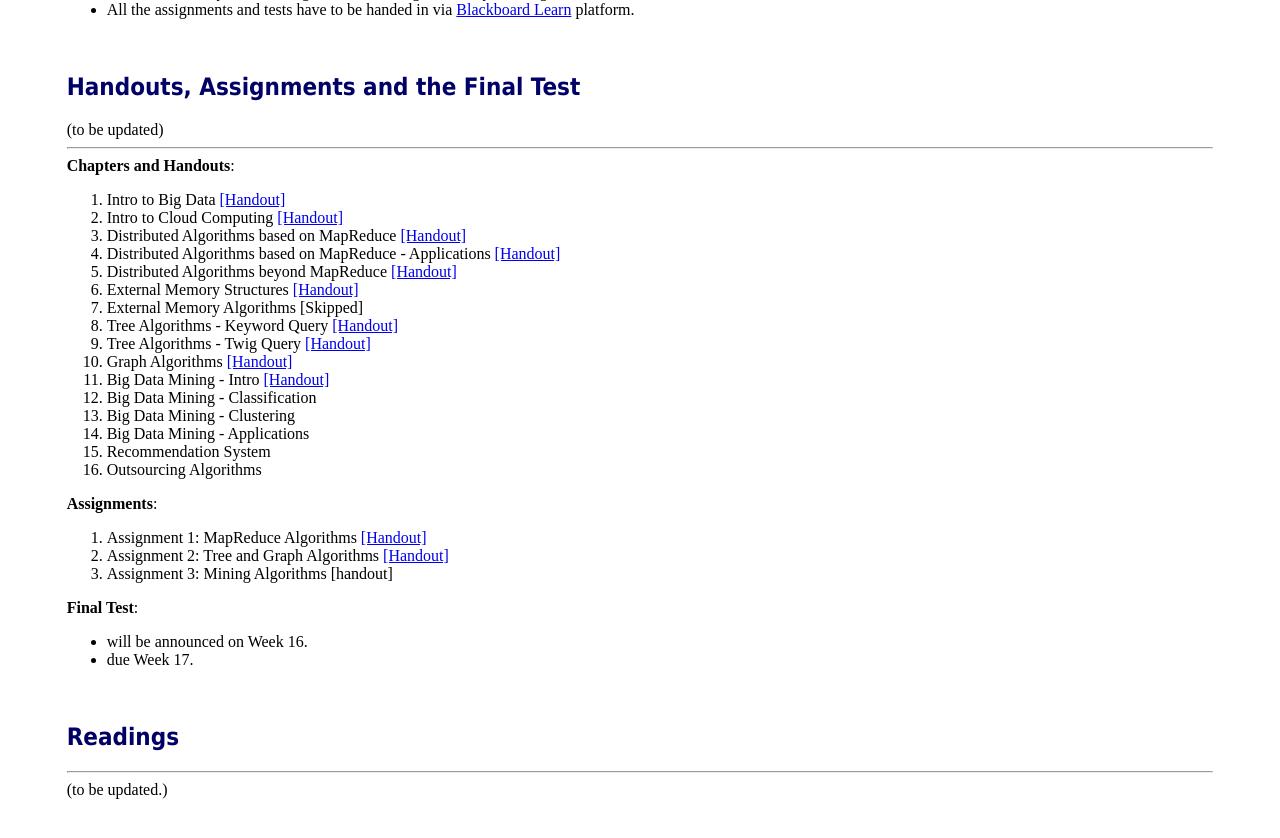
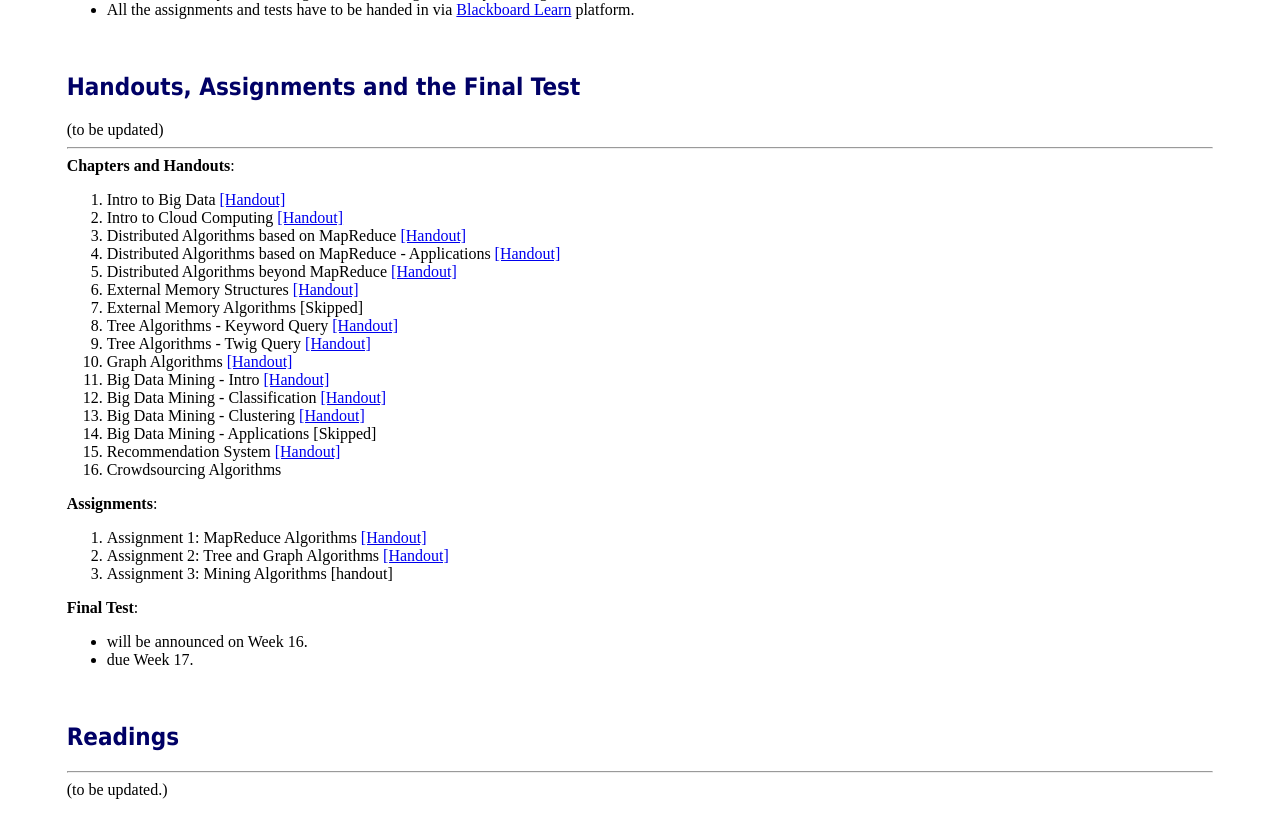
Before and after one commit to deepminingneu/edijason.github.io, a Jekyll site: the page courses/course-BDA1718.html, which Jekyll copies as it is, in a window 1280 px wide and 900 px high, scrolled down 1014 px. Shown: the top 838 px of the window. Built offline with Jekyll 4.4.1, drawn with Linux system fonts in a browser that asks for light colours.

Commit message:
correct outsourcing
upload handouts. correct outsourcing to crowdsourcing

```diff
--- a/courses/course-BDA1718.html
+++ b/courses/course-BDA1718.html
@@ -105,12 +105,12 @@ This course seeks to provide students with new ideas about algorithmic design an
 			<li>Tree Algorithms - Keyword Query <a href="DBA1718/handouts/ch8-tree_keyword.pdf">[Handout]</a></li>
 			<li>Tree Algorithms - Twig Query <a href="DBA1718/handouts/ch9-tree_twig.pdf">[Handout]</a></li>
 			<li>Graph Algorithms <a href="DBA1718/handouts/ch10-graph.pdf">[Handout]</a></li>
-			<li>Big Data Mining - Intro <a href="DBA1718/handouts/ch11-mining_intro">[Handout]</a></li>
-			<li>Big Data Mining - Classification</li>
-			<li>Big Data Mining - Clustering</li>
-			<li>Big Data Mining - Applications</li>
-			<li>Recommendation System</li>
-			<li>Outsourcing Algorithms</li>
+			<li>Big Data Mining - Intro <a href="DBA1718/handouts/ch11-mining_intro.pdf">[Handout]</a></li>
+			<li>Big Data Mining - Classification <a href="DBA1718/handouts/ch11-mining_intro.pdf">[Handout]</a></li>
+			<li>Big Data Mining - Clustering <a href="DBA1718/handouts/ch11-mining_intro.pdf">[Handout]</a></li>
+			<li>Big Data Mining - Applications [Skipped]</li>
+			<li>Recommendation System <a href="DBA1718/handouts/ch11-mining_intro.pdf">[Handout]</a></li>
+			<li>Crowdsourcing Algorithms</li>
 		</ol>
 
 
```
Also changed, not shown: 3 other files.
